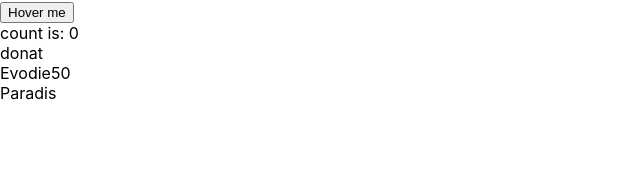
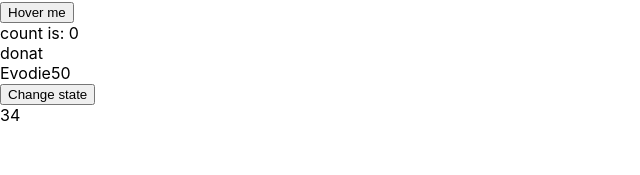
Before and after one commit to uwadonat/react-redux-full-course, a React (Create React App) app: page / in a window 1280 px wide. Shown: the part 107-282 px from the top of the page, without its empty margins (0-640 px from the left). Built offline with nearby package versions, Linux system fonts and the light colour scheme.

Commit message:
setState

```diff
--- a/src/container/container.js
+++ b/src/container/container.js
@@ -1,8 +1,29 @@
 import React, { Component } from "react";
 
 class Container1 extends Component {
+  constructor(props) {
+    super(props);
+    this.state = {
+      age: "34",
+    };
+  }
+
+  //wrong
+  //   changeState = () => {
+  //     this.state.age = "200";
+  //   };
+
+  //correct
+  changeState = () => {
+    this.setState({ age: "200" });
+  };
   render() {
-    return <div>{this.props.Nickname}</div>;
+    return (
+      <div>
+        <button onClick={() => this.changeState()}>Change state</button>
+        <div>{this.state.age}</div>
+      </div>
+    );
   }
 }
 
```
